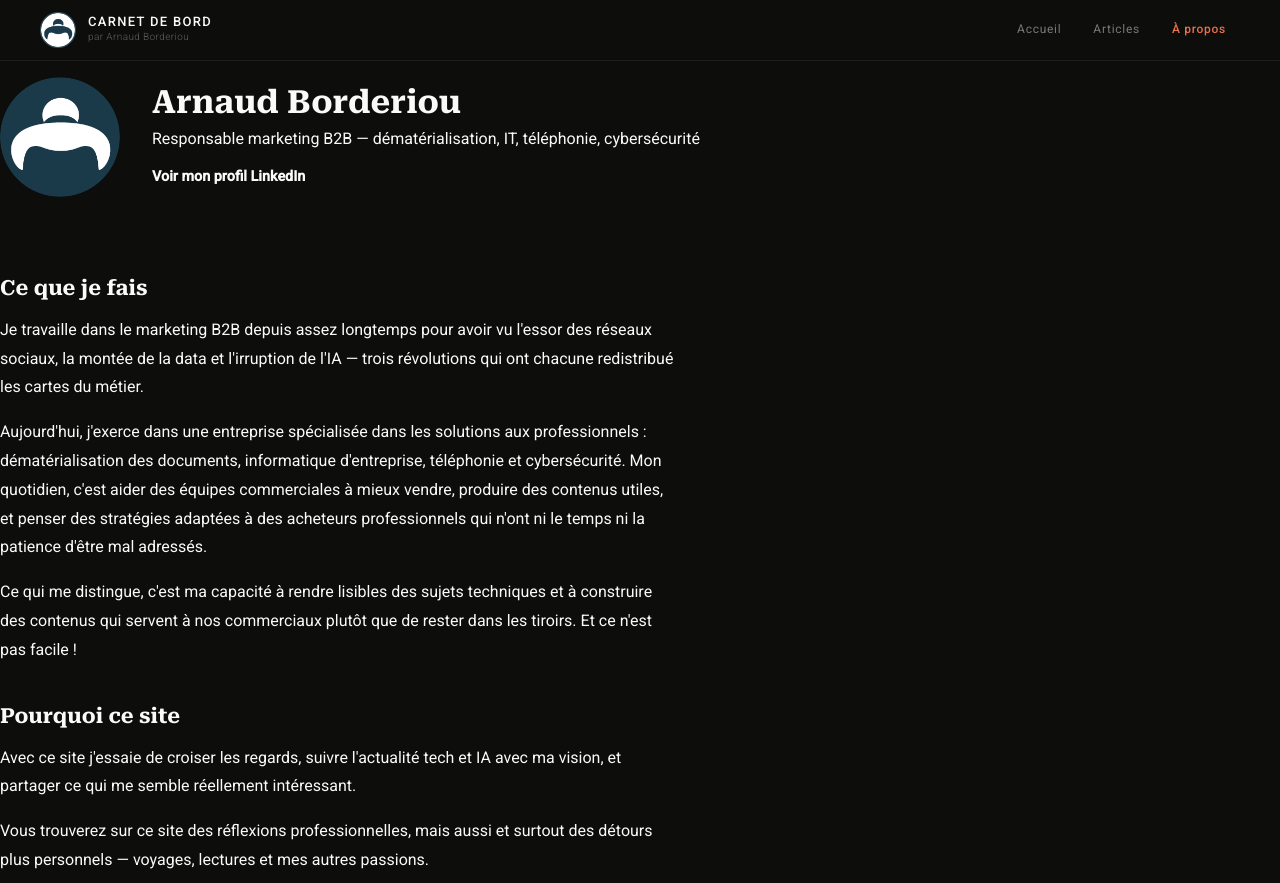
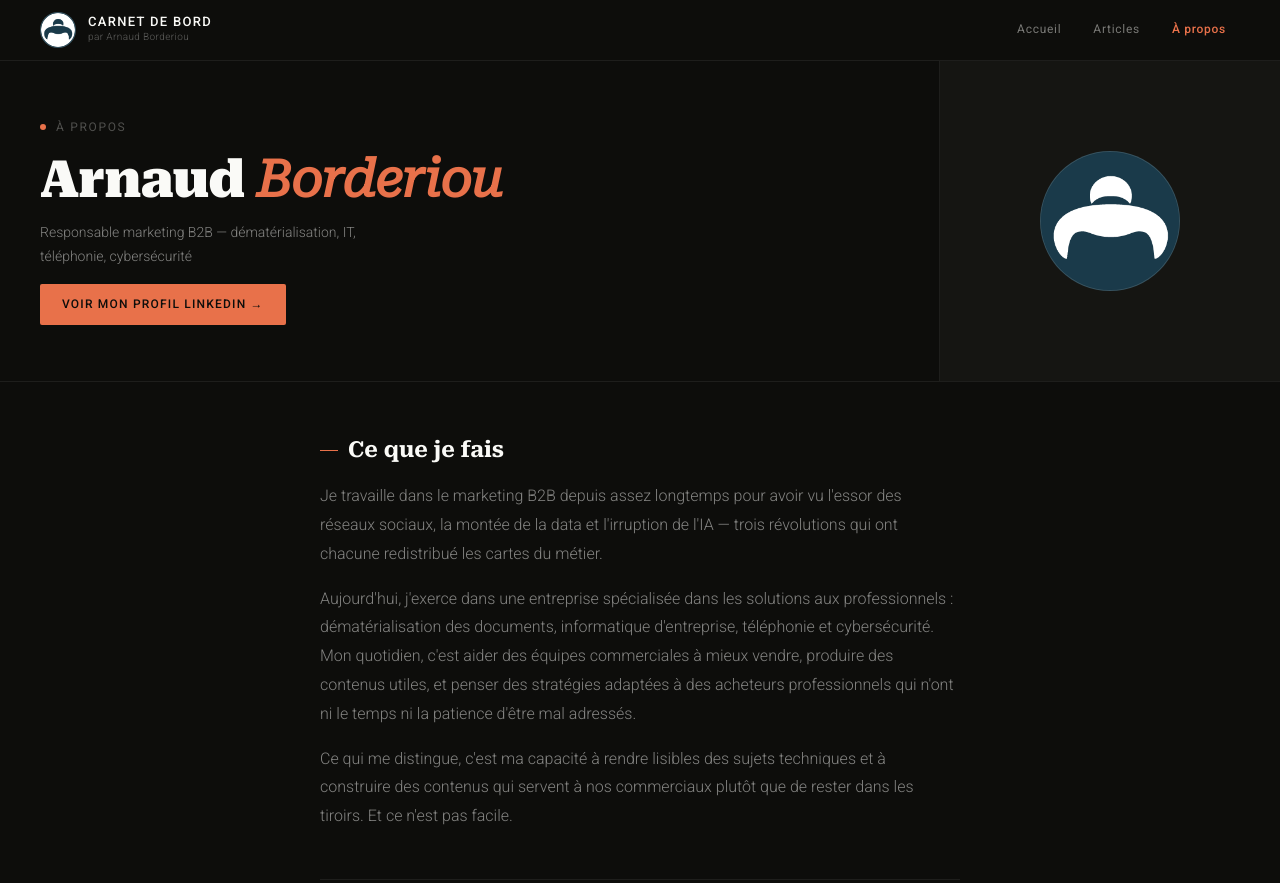
Before and after one commit to arnaud-b2r/arnaud-site, an Astro site: page /about in a window 1280 px wide. Shown: the top 883 px of the page. Built offline with nearby package versions, Linux system fonts and the light colour scheme; Astro itself is replaced by a stand-in of ours.

Commit message:
maj 190526

```diff
--- a/src/pages/about.astro
+++ b/src/pages/about.astro
@@ -1,50 +1,69 @@
 ---
+/**
+ * about.astro — Page À propos
+ * Design dark mode harmonisé avec la homepage et la page articles.
+ * Structure : hero identité + sections prose centrées.
+ */
 import MainLayout from '../layouts/MainLayout.astro';
 ---
 
-<MainLayout title="À propos — Arnaud Borderiou" description="Responsable marketing B2B, je transforme des sujets complexes en contenus utiles. Découvrez mon parcours, mes compétences et ce qui m'anime.">
+<MainLayout
+  title="À propos — Arnaud Borderiou"
+  description="Responsable marketing B2B, je transforme des sujets complexes en contenus utiles. Découvrez mon parcours, mes compétences et ce qui m'anime."
+>
 
-  <div class="about-wrapper">
+  <!-- ============================================================
+       HERO IDENTITÉ
+       Même kicker + grand titre que les autres pages.
+       Photo/logo à droite en miroir du hero homepage.
+       ============================================================ -->
+  <section class="about-hero">
+    <div class="about-hero-inner">
 
-    <!-- Bloc identité : photo + accroche -->
-    <div class="identity">
-   <div class="identity-photo">
-  <img src="/images/carnet-bord_logo.png" alt="Arnaud Borderiou" class="logo" />
-
-        <!--
-          PLACEHOLDER — à utiliser tant que la photo n'est pas prête.
-          Décommente ce bloc et commente le <img> ci-dessus.
-
-        <div class="photo-placeholder" aria-hidden="true">AB</div>
-        -->
-      </div>
-
-      <div class="identity-text">
-        <h1>Arnaud Borderiou</h1>
-        <p class="tagline">Responsable marketing B2B — dématérialisation, IT, téléphonie, cybersécurité</p>
+      <div class="about-hero-left">
+        <p class="kicker">
+          <span class="kicker-dot"></span>
+          À propos
+        </p>
+        <h1>Arnaud <em>Borderiou</em></h1>
+        <p class="tagline">
+          Responsable marketing B2B — dématérialisation, IT, téléphonie, cybersécurité
+        </p>
         <a
-          href="https://www.linkedin.com/"
-          class="linkedin-link"
+          href="https://www.linkedin.com/in/arnaudborderiou/"
+          class="linkedin-btn"
           target="_blank"
           rel="noopener noreferrer"
         >
-          Voir mon profil LinkedIn
+          Voir mon profil LinkedIn →
         </a>
       </div>
+
+      <div class="about-hero-right">
+        <div class="photo-wrap">
+          <img
+            src="/images/carnet-bord_logo.png"
+            alt="Arnaud Borderiou"
+            class="profile-img"
+          />
+        </div>
+      </div>
+
     </div>
+  </section>
 
-    <!-- Séparateur -->
-    <hr class="divider" />
+  <!-- ============================================================
+       CONTENU PROSE
+       Trois sections + signature, largeur contrainte pour la lisibilité.
+       ============================================================ -->
+  <div class="about-content">
 
-    <!-- Bloc pro -->
     <section class="about-section">
       <h2>Ce que je fais</h2>
-
       <p>
         Je travaille dans le marketing B2B depuis assez longtemps pour avoir vu l'essor des réseaux sociaux,
         la montée de la data et l'irruption de l'IA — trois révolutions qui ont chacune redistribué les cartes du métier.
       </p>
-
       <p>
         Aujourd'hui, j'exerce dans une entreprise spécialisée dans les solutions aux professionnels :
         dématérialisation des documents, informatique d'entreprise, téléphonie et cybersécurité.
@@ -52,181 +71,267 @@ import MainLayout from '../layouts/MainLayout.astro';
         et penser des stratégies adaptées à des acheteurs professionnels qui n'ont ni le temps ni la patience
         d'être mal adressés.
       </p>
-
       <p>
-        Ce qui me distingue, c'est ma capacité à rendre lisibles des sujets techniques et à construire des contenus qui servent à nos commerciaux plutôt que de rester dans les tiroirs. Et ce n'est pas facile !
+        Ce qui me distingue, c'est ma capacité à rendre lisibles des sujets techniques et à construire
+        des contenus qui servent à nos commerciaux plutôt que de rester dans les tiroirs. Et ce n'est pas facile.
       </p>
     </section>
 
-    <!-- Bloc éditorial -->
     <section class="about-section">
       <h2>Pourquoi ce site</h2>
-
       <p>
-        Avec ce site j'essaie de croiser les regards, suivre l'actualité tech et IA avec ma vision, et partager ce qui me semble réellement intéressant.
+        Avec ce site j'essaie de croiser les regards, suivre l'actualité tech et IA avec ma vision,
+        et partager ce qui me semble réellement intéressant.
       </p>
-
       <p>
-        Vous trouverez sur ce site des réflexions professionnelles, mais aussi et surtout des détours plus personnels —
+        Vous trouverez ici des réflexions professionnelles, mais aussi et surtout des détours plus personnels —
         voyages, lectures et mes autres passions.
       </p>
     </section>
 
-    <!-- Bloc perso -->
     <section class="about-section">
       <h2>En dehors du bureau</h2>
-
       <p>
-        Je profite de la vie : je lis beaucoup — des romans (Murakami, Ken Follett, la série Agatha Raisin et beaucoup d'autres choses), des BD franco-belges
-        et des mangas, deux cultures graphiques tellement passionnantes.
+        Je profite de la vie : je lis beaucoup — des romans (Murakami, Ken Follett, la série Agatha Raisin
+        et beaucoup d'autres choses), des BD franco-belges et des mangas, deux cultures graphiques tellement passionnantes.
         Je marche, je randonne, je voyage autant que possible — le Japon, l'Angleterre, la Scandinavie figurent
         parmi mes dernières destinations. Et je suis de près l'actualité tech, pas comme un geek,
         mais comme quelqu'un qui veut comprendre ce qui change vraiment dans nos façons de travailler.
       </p>
     </section>
 
-    <!-- Signature -->
     <p class="signature">— Arnaud Borderiou, Angers</p>
 
   </div>
 
-  <style>
-    /*
-      Conteneur principal de la page About.
-      On garde la même respiration que le reste du site.
-    */
-    .about-wrapper {
-      padding: 1rem 0 3rem;
-    }
+</MainLayout>
 
-    /*
-      Bloc identité : photo à gauche, texte à droite.
-      On passe en colonne sur mobile.
-    */
-    .identity {
-      display: flex;
-      align-items: center;
-      gap: 2rem;
-      margin-bottom: 2.5rem;
-    }
+<style>
+/* ============================================================
+   HERO
+   ============================================================ */
 
-    /*
-      Photo de profil circulaire.
-    */
-    .identity-photo img {
-      width: 120px;
-      height: 120px;
-      border-radius: 50%;
-      object-fit: cover;
-      flex-shrink: 0;
-    }
+.about-hero {
+  border-bottom: 0.5px solid var(--color-border);
+}
 
-    /*
-      Placeholder textuel si la photo n'est pas encore disponible.
-    */
-    .photo-placeholder {
-      width: 120px;
-      height: 120px;
-      border-radius: 50%;
-      background: rgba(var(--accent), 0.1);
-      border: 3px solid rgba(var(--accent), 0.2);
-      display: flex;
-      align-items: center;
-      justify-content: center;
-      font-size: 1.8rem;
-      font-weight: 700;
-      color: rgb(var(--accent));
-      flex-shrink: 0;
-    }
+.about-hero-inner {
+  max-width: var(--content-width);
+  margin: 0 auto;
+  display: grid;
+  grid-template-columns: 1fr 340px;
+  min-height: 320px;
+}
 
-    /*
-      Nom principal.
-    */
-    .identity-text h1 {
-      margin: 0 0 0.4rem 0;
-      font-size: 2rem;
-      line-height: 1.1;
-      color: rgb(var(--black));
-    }
+/* Colonne gauche */
+.about-hero-left {
+  padding: 52px 48px 52px 40px;
+  display: flex;
+  flex-direction: column;
+  justify-content: center;
+  gap: 16px;
+  border-right: 0.5px solid var(--color-border);
+}
 
-    /*
-      Tagline sous le nom.
-    */
-    .tagline {
-      margin: 0 0 0.75rem 0;
-      font-size: 1rem;
-      color: rgb(var(--gray));
-      line-height: 1.5;
-    }
+.kicker {
+  display: flex;
+  align-items: center;
+  gap: 10px;
+  font-family: var(--font-sans);
+  font-size: var(--text-xs);
+  font-weight: 400;
+  letter-spacing: 0.14em;
+  text-transform: uppercase;
+  color: var(--color-text-faint);
+  margin: 0;
+}
 
-    /*
-      Lien LinkedIn discret — texte coloré, pas de bouton.
-    */
-    .linkedin-link {
-      font-size: 0.9rem;
-      font-weight: 600;
-      color: rgb(var(--accent));
-      text-decoration: none;
-    }
+.kicker-dot {
+  display: inline-block;
+  width: 6px;
+  height: 6px;
+  border-radius: 50%;
+  background: var(--color-accent);
+  flex-shrink: 0;
+}
 
-    .linkedin-link:hover {
-      text-decoration: underline;
-    }
+.about-hero-left h1 {
+  font-family: var(--font-serif);
+  font-size: clamp(2.2rem, 4vw, 3.5rem);
+  font-weight: 900;
+  line-height: 1.0;
+  letter-spacing: -0.02em;
+  color: var(--color-text);
+  margin: 0;
+}
 
-    /*
-      Séparateur entre identité et contenu.
-    */
-    .divider {
-      border: none;
-      border-top: 1px solid rgba(var(--gray), 0.2);
-      margin: 0 0 2.5rem 0;
-    }
+.about-hero-left h1 em {
+  color: var(--color-accent);
+  font-style: italic;
+}
 
-    /*
-      Section de contenu : titre H2 + paragraphes.
-    */
-    .about-section {
-      margin-bottom: 2.5rem;
-    }
+.tagline {
+  font-family: var(--font-sans);
+  font-size: var(--text-sm);
+  font-weight: 300;
+  line-height: var(--leading-normal);
+  color: var(--color-text-muted);
+  margin: 0;
+  max-width: 44ch;
+}
 
-    .about-section h2 {
-      margin: 0 0 1rem 0;
-      font-size: 1.3rem;
-      font-weight: 700;
-      color: rgb(var(--black));
-    }
+.linkedin-btn {
+  display: inline-flex;
+  align-items: center;
+  gap: 8px;
+  font-family: var(--font-sans);
+  font-size: var(--text-xs);
+  font-weight: 500;
+  letter-spacing: 0.1em;
+  text-transform: uppercase;
+  color: var(--color-bg);
+  background: var(--color-accent);
+  padding: 11px 22px;
+  border-radius: var(--radius-sm);
+  text-decoration: none;
+  width: fit-content;
+  transition: opacity 0.15s ease;
+}
 
-    .about-section p {
-      margin: 0 0 1rem 0;
-      line-height: 1.8;
-      color: rgb(var(--gray-dark));
-      max-width: 680px;
-    }
+.linkedin-btn:hover {
+  opacity: 0.88;
+  text-decoration: none;
+}
 
-    /*
-      Signature finale.
-    */
-    .signature {
-      margin-top: 1rem;
-      font-style: italic;
-      color: rgb(var(--gray));
-      font-size: 0.95rem;
-    }
+/* Colonne droite — photo */
+.about-hero-right {
+  background: var(--color-bg-subtle);
+  display: flex;
+  align-items: center;
+  justify-content: center;
+  padding: 40px;
+}
 
-    /*
-      Adaptation mobile.
-    */
-    @media (max-width: 600px) {
-      .identity {
-        flex-direction: column;
-        align-items: flex-start;
-        gap: 1.25rem;
-      }
+.photo-wrap {
+  width: 140px;
+  height: 140px;
+  border-radius: 50%;
+  background: #1A3A4A;
+  border: 0.5px solid var(--color-border-mid);
+  overflow: hidden;
+  display: flex;
+  align-items: center;
+  justify-content: center;
+}
 
-      .identity-text h1 {
-        font-size: 1.6rem;
-      }
-    }
-  </style>
+.profile-img {
+  width: 100%;
+  height: 100%;
+  object-fit: cover;
+}
 
-</MainLayout>
+/* ============================================================
+   CONTENU PROSE
+   Largeur contrainte pour la lisibilité (--prose-width = 720px).
+   Centré dans la page avec padding latéral.
+   ============================================================ */
+
+.about-content {
+  max-width: var(--prose-width);
+  margin: 0 auto;
+  padding: 56px 40px 80px;
+}
+
+.about-section {
+  margin-bottom: 48px;
+  padding-bottom: 48px;
+  border-bottom: 0.5px solid var(--color-border);
+}
+
+.about-section:last-of-type {
+  border-bottom: none;
+  margin-bottom: 32px;
+  padding-bottom: 0;
+}
+
+.about-section h2 {
+  font-family: var(--font-serif);
+  font-size: var(--text-xl);
+  font-weight: 700;
+  color: var(--color-text);
+  margin: 0 0 20px;
+  line-height: var(--leading-tight);
+}
+
+/*
+  Tiret accent avant chaque titre de section —
+  cohérent avec le section-label de la homepage.
+*/
+.about-section h2::before {
+  content: '';
+  display: inline-block;
+  width: 18px;
+  height: 1.5px;
+  background: var(--color-accent);
+  vertical-align: middle;
+  margin-right: 10px;
+  margin-bottom: 2px;
+}
+
+.about-section p {
+  font-family: var(--font-sans);
+  font-size: var(--text-base);
+  font-weight: 300;
+  line-height: var(--leading-loose);
+  color: var(--color-text-muted);
+  margin: 0 0 16px;
+}
+
+.about-section p:last-child {
+  margin-bottom: 0;
+}
+
+.signature {
+  font-family: var(--font-serif);
+  font-style: italic;
+  font-size: var(--text-sm);
+  color: var(--color-text-faint);
+  margin: 0;
+}
+
+/* ============================================================
+   RESPONSIVE
+   ============================================================ */
+
+@media (max-width: 768px) {
+  .about-hero-inner {
+    grid-template-columns: 1fr;
+    min-height: auto;
+  }
+
+  .about-hero-left {
+    padding: 40px 24px;
+    border-right: none;
+    border-bottom: 0.5px solid var(--color-border);
+  }
+
+  /* Photo masquée sur mobile — le texte suffit */
+  .about-hero-right {
+    display: none;
+  }
+
+  .about-content {
+    padding: 40px 24px 60px;
+  }
+}
+
+@media (max-width: 480px) {
+  .about-hero-left h1 {
+    font-size: 2rem;
+  }
+
+  .about-content {
+    padding: 32px 20px 48px;
+  }
+}
+</style>
```
